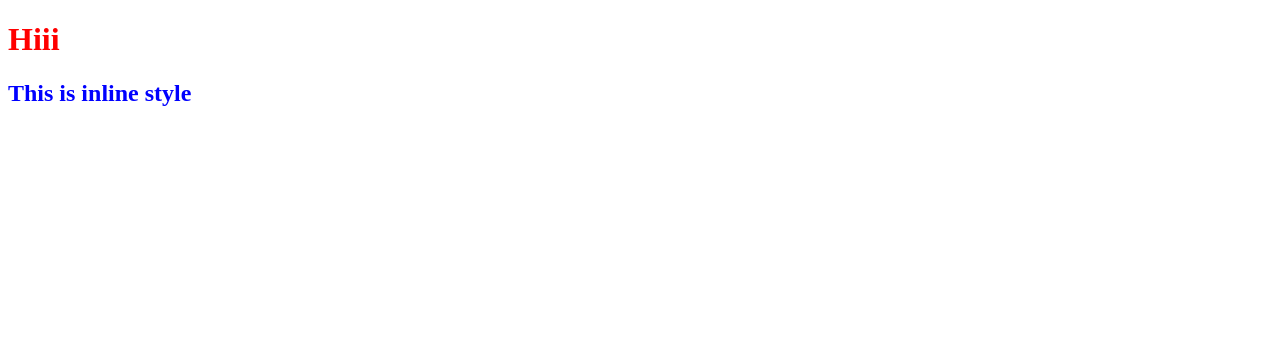
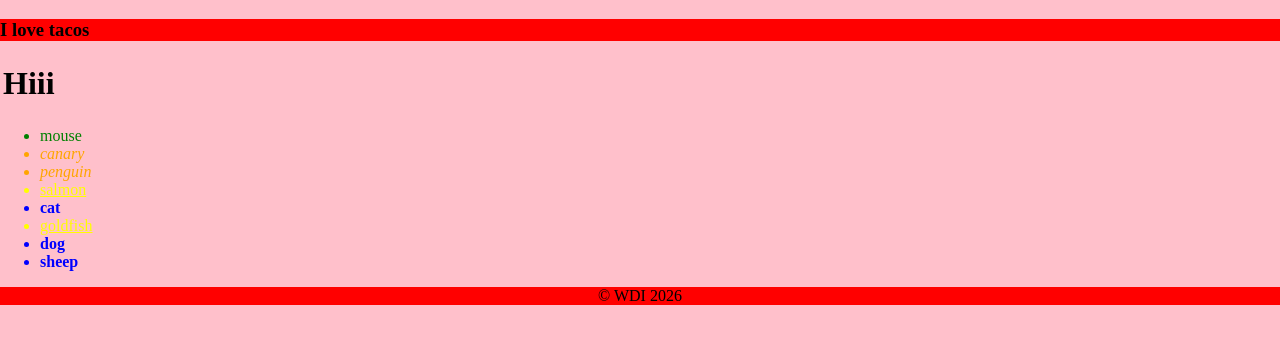
Before and after one commit to shashawnawinters/css-reintroduction, a plain HTML site: page index.html in a window 1280 px wide. Drawn offline with Linux system fonts and the light colour scheme.

Commit message:
addednewstyle

```diff
--- a/index.html
+++ b/index.html
@@ -2,14 +2,24 @@
 <html>
 <head>
 	<title>htmlCssreintroduction</title>
-  <style type="text/css">
-    h1  {
-      color: red;
-    }
+  <link rel="stylesheet" type="text/css" href="styles/style.css">
   </style>
 </head>
 <body>
+  <header>
+    <h3>I love tacos</h3>
+  </header>
   <h1>Hiii</h1>
-  <h2 style="color: blue;">This is inline style</h2>
+  <ul>
+    <li id="mouse">mouse</li>
+    <li class="bird">canary</li>
+    <li class="bird">penguin</li>
+    <li class="fish">salmon</li>
+    <li class="mammal">cat</li>
+    <li class="fish">goldfish</li>
+    <li class="mammal">dog</li>
+    <li class="mammal">sheep</li>
+  </ul>
+  <footer>&copy; WDI 2026</footer>
 </body>
 </html>
--- a/styles/style.css
+++ b/styles/style.css
@@ -1,3 +1,48 @@
 body	{
+	padding: 0;
+	margin: 0;
 	background-color: pink;
 }
+
+li	{
+	color: purple;
+}
+
+#mouse	{
+	color: brown;
+}
+
+.bird	{
+	color: orange;
+	font-style: italic;
+}
+
+.mammal	{
+	color: blue;
+	font-weight: bold;
+}
+
+.fish	{
+	color: yellow;
+	text-decoration: underline;
+}
+#mouse	{
+	color: green;
+}
+
+h1 {
+	border-style: dotted;
+	border-color: pink;
+}
+
+header	{
+	background-color: red;
+	width: 100%;
+}
+
+footer	{
+	width: 100%;
+	height: 100%;
+	text-align: center;
+	background-color: red;
+}
```
